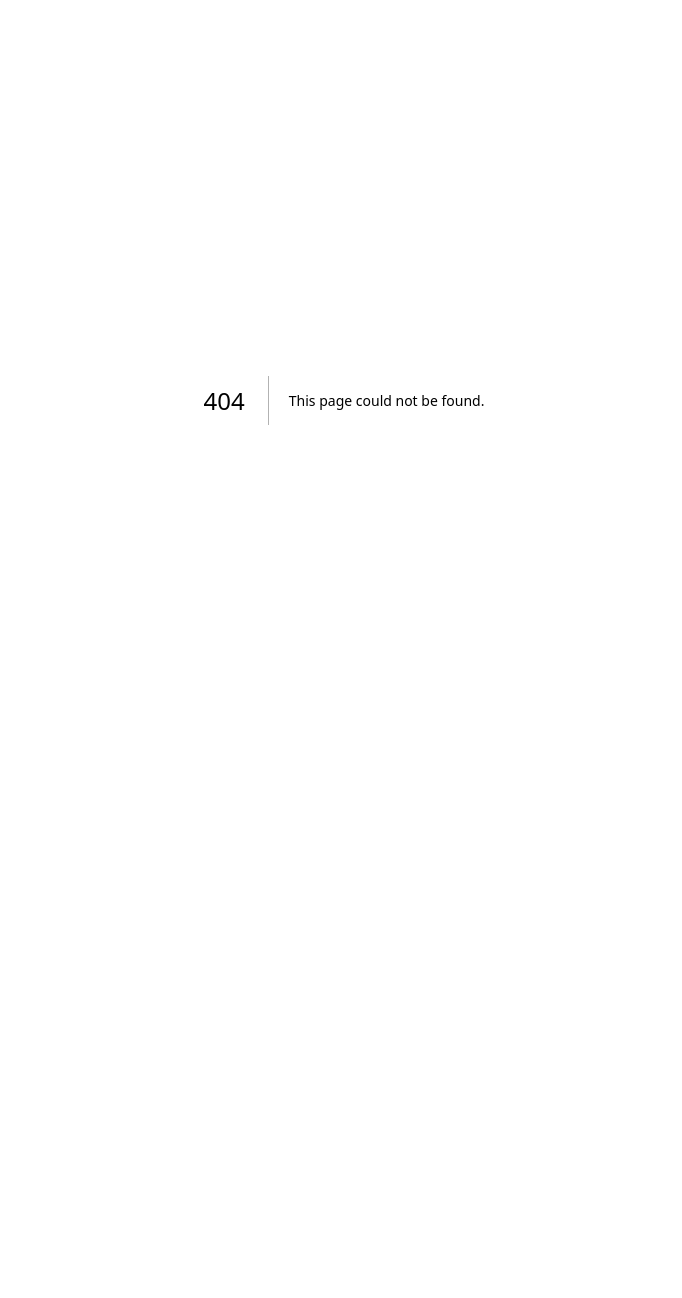
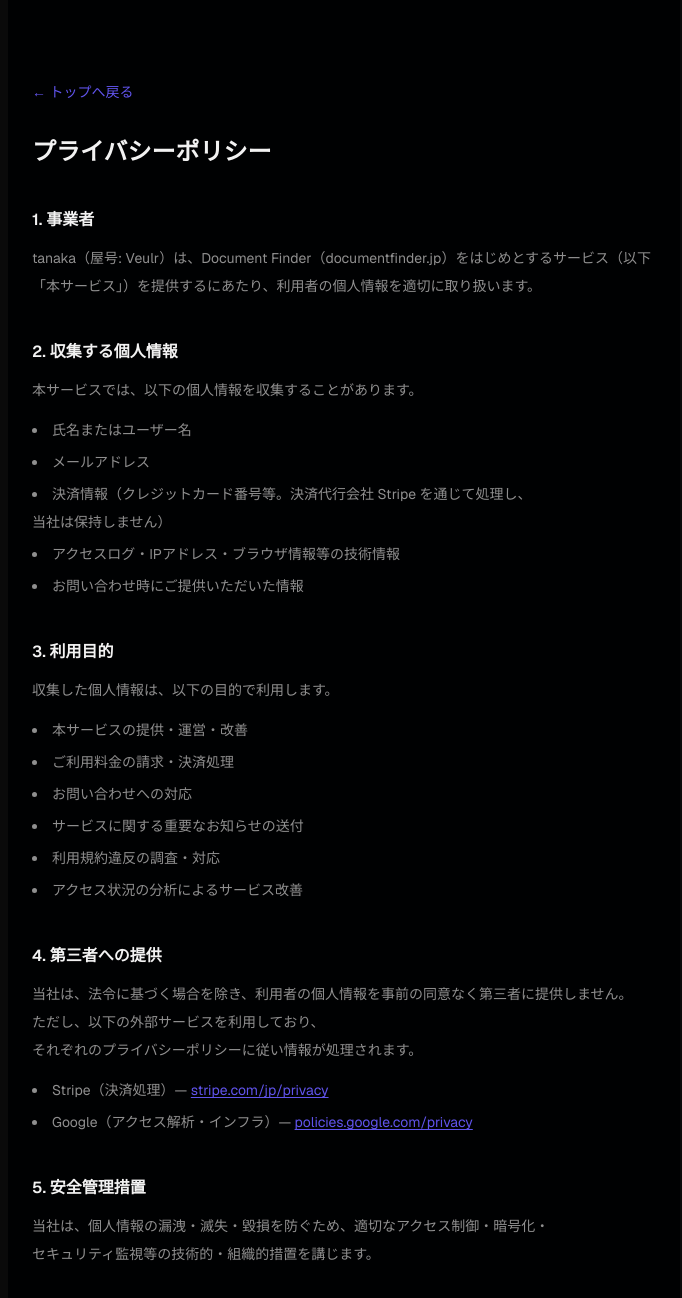
Before and after one commit to rdy3e24r2d2/veulr, a Next.js app: page /privacy in a window 1280 px wide. Before the commit this address had no page. Shown: the top 1298 px of the page, without its empty margins (296-978 px from the left). Before the commit the page ends 800 px from the top, so only its background shows below. Built offline with nearby package versions, Linux system fonts and the light colour scheme.

Commit message:
feat: add privacy policy page and footer link

```diff
--- /dev/null
+++ b/src/app/privacy/page.tsx
@@ -0,0 +1,156 @@
+import type { Metadata } from "next";
+import Link from "next/link";
+
+export const metadata: Metadata = {
+  title: "プライバシーポリシー | VEULR",
+};
+
+export default function PrivacyPage() {
+  return (
+    <main
+      className="max-w-2xl mx-auto px-6 py-20"
+      style={{ background: "var(--veulr-surface-0)", minHeight: "100vh" }}
+    >
+      <div className="mb-8">
+        <Link
+          href="/"
+          className="text-sm transition-colors duration-200"
+          style={{ color: "var(--veulr-accent-primary)" }}
+        >
+          ← トップへ戻る
+        </Link>
+      </div>
+
+      <h1
+        className="text-2xl font-bold mb-10"
+        style={{ color: "var(--veulr-text-primary)" }}
+      >
+        プライバシーポリシー
+      </h1>
+
+      <div className="space-y-10 text-sm leading-7" style={{ color: "var(--veulr-text-primary)" }}>
+
+        <section>
+          <h2 className="text-base font-semibold mb-3" style={{ color: "var(--veulr-text-primary)" }}>
+            1. 事業者
+          </h2>
+          <p style={{ color: "var(--veulr-text-secondary)" }}>
+            tanaka（屋号: Veulr）は、Document Finder（documentfinder.jp）をはじめとするサービス（以下「本サービス」）を提供するにあたり、利用者の個人情報を適切に取り扱います。
+          </p>
+        </section>
+
+        <section>
+          <h2 className="text-base font-semibold mb-3" style={{ color: "var(--veulr-text-primary)" }}>
+            2. 収集する個人情報
+          </h2>
+          <p style={{ color: "var(--veulr-text-secondary)" }}>
+            本サービスでは、以下の個人情報を収集することがあります。
+          </p>
+          <ul className="mt-3 space-y-1 list-disc list-inside" style={{ color: "var(--veulr-text-secondary)" }}>
+            <li>氏名またはユーザー名</li>
+            <li>メールアドレス</li>
+            <li>決済情報（クレジットカード番号等。決済代行会社 Stripe を通じて処理し、当社は保持しません）</li>
+            <li>アクセスログ・IPアドレス・ブラウザ情報等の技術情報</li>
+            <li>お問い合わせ時にご提供いただいた情報</li>
+          </ul>
+        </section>
+
+        <section>
+          <h2 className="text-base font-semibold mb-3" style={{ color: "var(--veulr-text-primary)" }}>
+            3. 利用目的
+          </h2>
+          <p style={{ color: "var(--veulr-text-secondary)" }}>
+            収集した個人情報は、以下の目的で利用します。
+          </p>
+          <ul className="mt-3 space-y-1 list-disc list-inside" style={{ color: "var(--veulr-text-secondary)" }}>
+            <li>本サービスの提供・運営・改善</li>
+            <li>ご利用料金の請求・決済処理</li>
+            <li>お問い合わせへの対応</li>
+            <li>サービスに関する重要なお知らせの送付</li>
+            <li>利用規約違反の調査・対応</li>
+            <li>アクセス状況の分析によるサービス改善</li>
+          </ul>
+        </section>
+
+        <section>
+          <h2 className="text-base font-semibold mb-3" style={{ color: "var(--veulr-text-primary)" }}>
+            4. 第三者への提供
+          </h2>
+          <p style={{ color: "var(--veulr-text-secondary)" }}>
+            当社は、法令に基づく場合を除き、利用者の個人情報を事前の同意なく第三者に提供しません。ただし、以下の外部サービスを利用しており、それぞれのプライバシーポリシーに従い情報が処理されます。
+          </p>
+          <ul className="mt-3 space-y-1 list-disc list-inside" style={{ color: "var(--veulr-text-secondary)" }}>
+            <li>Stripe（決済処理）— <a href="https://stripe.com/jp/privacy" target="_blank" rel="noopener noreferrer" className="underline underline-offset-2" style={{ color: "var(--veulr-accent-primary)" }}>stripe.com/jp/privacy</a></li>
+            <li>Google（アクセス解析・インフラ）— <a href="https://policies.google.com/privacy" target="_blank" rel="noopener noreferrer" className="underline underline-offset-2" style={{ color: "var(--veulr-accent-primary)" }}>policies.google.com/privacy</a></li>
+          </ul>
+        </section>
+
+        <section>
+          <h2 className="text-base font-semibold mb-3" style={{ color: "var(--veulr-text-primary)" }}>
+            5. 安全管理措置
+          </h2>
+          <p style={{ color: "var(--veulr-text-secondary)" }}>
+            当社は、個人情報の漏洩・滅失・毀損を防ぐため、適切なアクセス制御・暗号化・セキュリティ監視等の技術的・組織的措置を講じます。
+          </p>
+        </section>
+
+        <section>
+          <h2 className="text-base font-semibold mb-3" style={{ color: "var(--veulr-text-primary)" }}>
+            6. 開示・訂正・削除の請求
+          </h2>
+          <p style={{ color: "var(--veulr-text-secondary)" }}>
+            利用者は、当社が保有する自己の個人情報について、開示・訂正・削除・利用停止を請求できます。ご請求は下記の問い合わせ窓口までメールにてお申し付けください。本人確認を行った上で、合理的な期間内に対応します。
+          </p>
+        </section>
+
+        <section>
+          <h2 className="text-base font-semibold mb-3" style={{ color: "var(--veulr-text-primary)" }}>
+            7. Cookie・アクセス解析
+          </h2>
+          <p style={{ color: "var(--veulr-text-secondary)" }}>
+            本サービスは、Cookie およびこれに類する技術を使用してアクセス状況を解析し、サービスの改善に役立てています。ブラウザの設定により Cookie を無効にすることができますが、一部の機能が利用できなくなる場合があります。
+          </p>
+        </section>
+
+        <section>
+          <h2 className="text-base font-semibold mb-3" style={{ color: "var(--veulr-text-primary)" }}>
+            8. ポリシーの改定
+          </h2>
+          <p style={{ color: "var(--veulr-text-secondary)" }}>
+            本ポリシーは、法令の改正やサービスの変更に伴い、予告なく改定することがあります。重要な変更がある場合は、本サービス上または登録メールアドレス宛にお知らせします。改定後も本サービスを継続してご利用いただいた場合、改定後のポリシーに同意したものとみなします。
+          </p>
+        </section>
+
+        <section>
+          <h2 className="text-base font-semibold mb-3" style={{ color: "var(--veulr-text-primary)" }}>
+            9. お問い合わせ窓口
+          </h2>
+          <p style={{ color: "var(--veulr-text-secondary)" }}>
+            個人情報の取り扱いに関するお問い合わせは、以下までご連絡ください。
+          </p>
+          <address className="mt-3 not-italic space-y-1" style={{ color: "var(--veulr-text-secondary)" }}>
+            <p>tanaka（屋号: Veulr）</p>
+            <p>愛知県岩倉市大地町葉広64-2</p>
+            <p>
+              メール:{" "}
+              <a
+                href="mailto:info@veulr.com"
+                className="underline underline-offset-2"
+                style={{ color: "var(--veulr-accent-primary)" }}
+              >
+                info@veulr.com
+              </a>
+            </p>
+          </address>
+        </section>
+      </div>
+
+      <p
+        className="mt-12 text-xs"
+        style={{ color: "var(--veulr-text-muted)" }}
+      >
+        制定日: 2026年5月6日
+      </p>
+    </main>
+  );
+}
--- a/src/components/lp/Footer.tsx
+++ b/src/components/lp/Footer.tsx
@@ -5,6 +5,7 @@ const NAV_ITEMS = [
   { label: "Product", href: "#product" },
   { label: "Team", href: "#team" },
   { label: "特定商取引法に基づく表記", href: "/tokushoho", underline: true },
+  { label: "プライバシーポリシー", href: "/privacy", underline: true },
 ];
 
 export default function Footer() {
```
